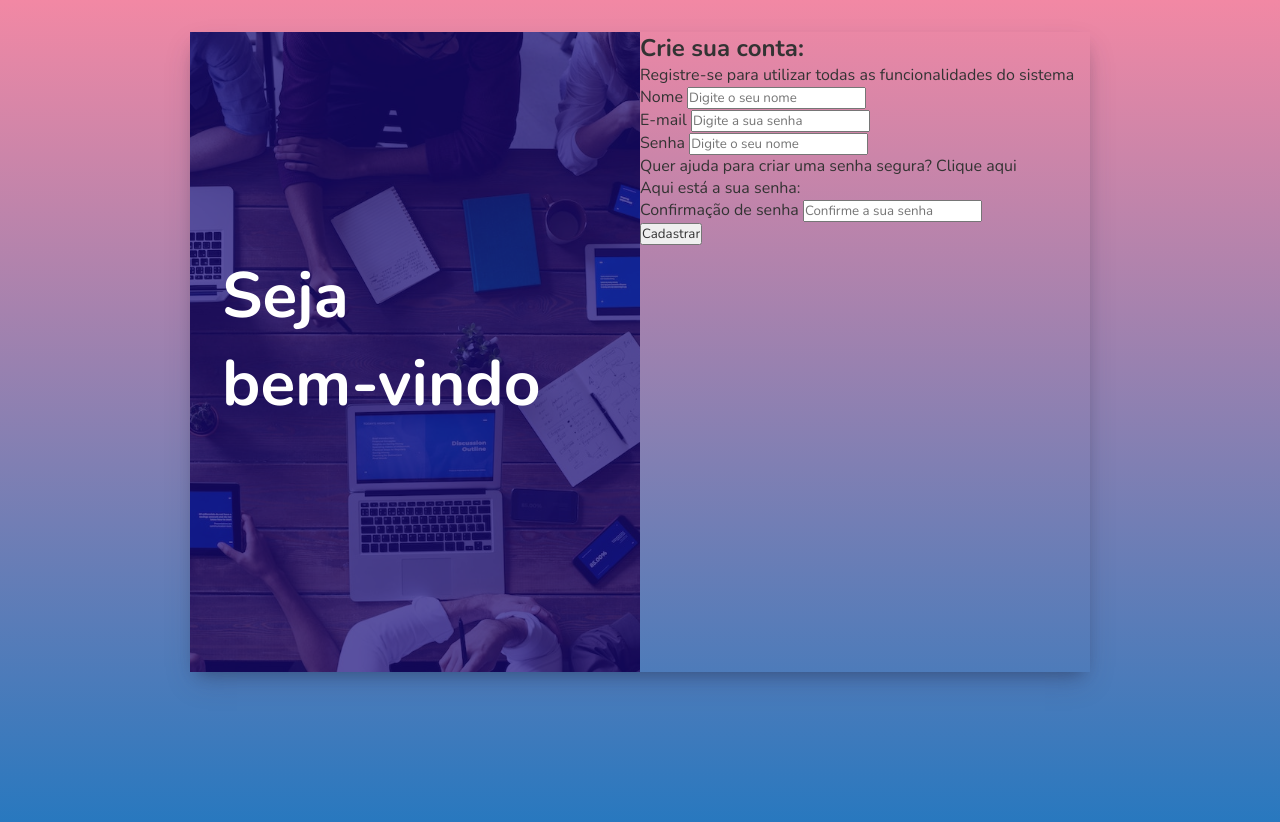
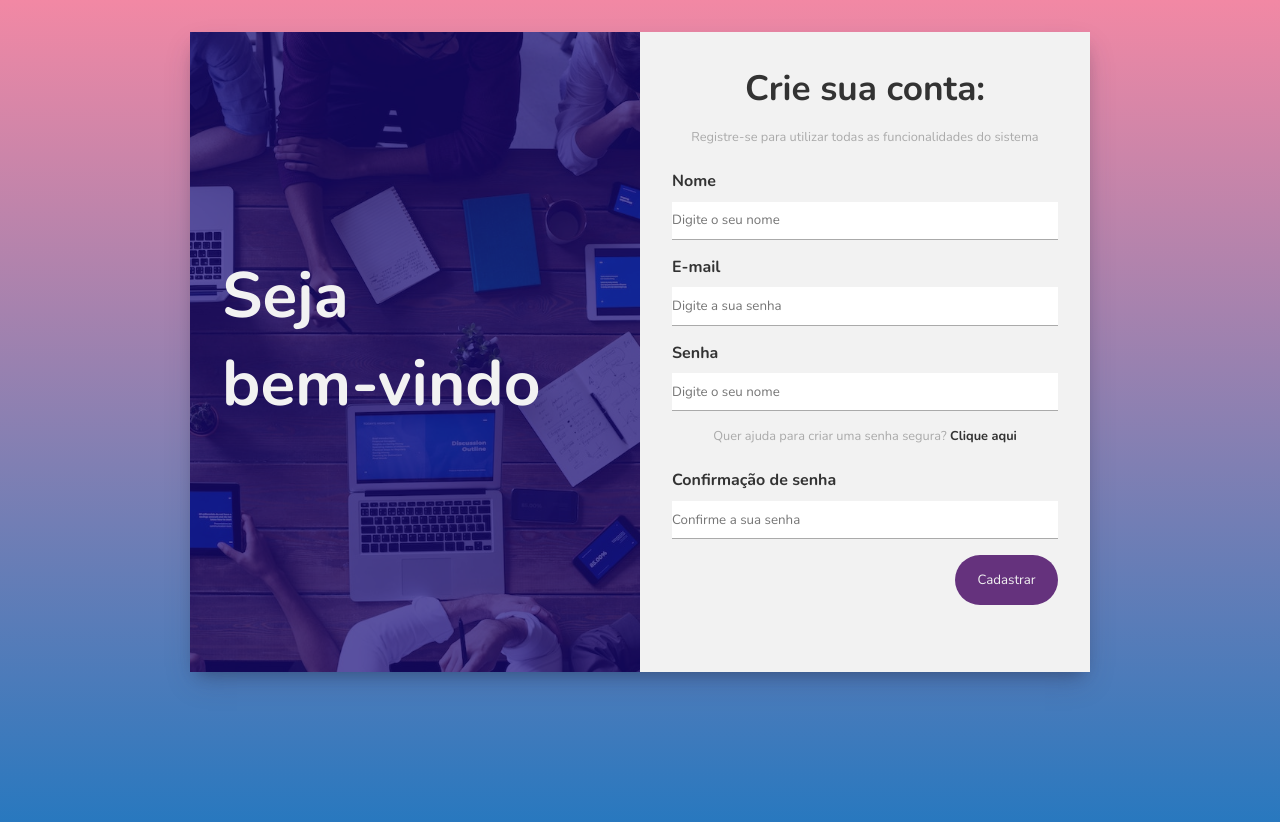
Before and after one commit to Tatiana-Paiva/gerador-de-senha-segura, a plain HTML site: page index.html in a window 1280 px wide. Drawn offline with nearby package versions, Linux system fonts and the light colour scheme.

Commit message:
Finalizando o CSS

```diff
--- a/assets/css/style.css
+++ b/assets/css/style.css
@@ -45,6 +45,88 @@
 #register-banner h1 {
     font-size: 4rem;
     margin-bottom: 1.5rem;
-    color: #FFF;
+    color: #F2F2F2;
     word-spacing: 50rem;
 }
+
+#register-form {
+    background-color: #F2F2F2;
+    padding: 2rem;
+    width: 50%;
+    display: flex;
+    flex-direction: column;
+}
+
+#register-form h2 {
+    text-align: center;
+    margin-bottom: 1rem;
+    font-size: 2.2rem;
+}
+
+#register-form p {
+    text-align: center;
+    margin-bottom: 1.5rem;
+    color: #aaa;
+    font-size: 0.8rem;
+}
+
+.form-control {
+    margin-bottom: 1rem;
+    display: flex;
+    flex-direction: column;
+}
+
+.form-control label {
+    font-weight: bold;
+    margin-bottom: .6rem;
+}
+
+.form-control input {
+    border: none;
+    border-bottom: 1px solid #AAA;
+    padding: 0.6rem 0;
+}
+
+#generate-password {
+    font-weight: bold;
+    cursor: pointer;
+    transition: .4s;
+}
+
+#generate-password:hover {
+    color: #fa4978;
+}
+
+#register-form #generated-password {
+    border: 1px solid #fa4978;
+    border-radius: 4px;
+    font-weight: bold;
+    font-size: 1.2rem;
+    padding: .4rem;
+    color: #333;
+    text-align: center;
+    margin-bottom: 1rem;
+    display: none;
+}
+
+#register-form #generated-password p {
+    color: #430361;
+    margin-bottom: 0.5rem;
+}
+
+#register-form input[type="submit"] {
+    background-color: #430361;
+    color: #F2F2F2;
+    opacity: .8;
+    border: none;
+    border-radius: 2rem;
+    padding: 1rem 1.4rem;
+    max-width: 150px;
+    cursor: pointer;
+    align-self: flex-end;
+    transition: 0.4s;
+}
+
+#register-form input[type="submit"]:hover  {
+    opacity: 1;
+}
```
